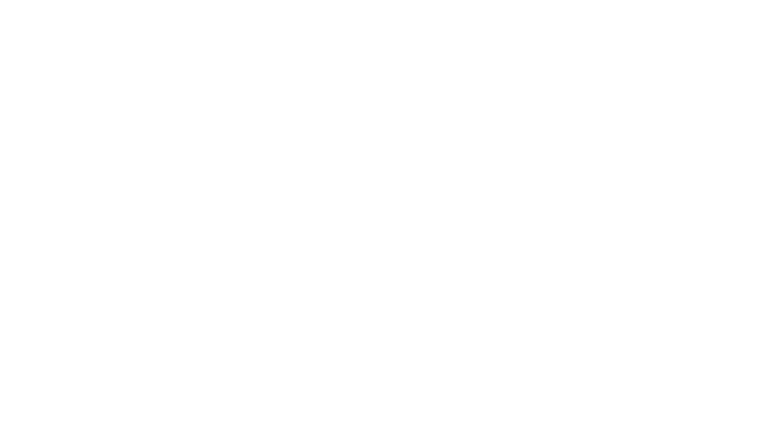
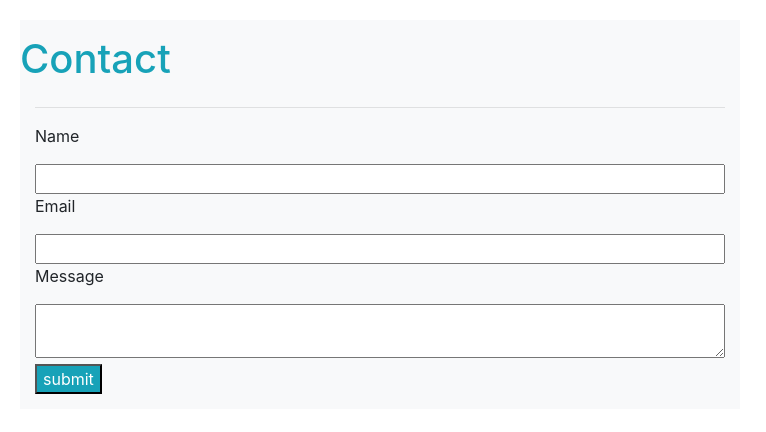
Before and after one commit to Techno-mage/responsive_portfolio, a plain HTML site: page contact.html in a window 1280 px wide. Shown: the whole page, without its empty margins (0-766 px from the left). Drawn offline with nearby package versions, Linux system fonts and the light colour scheme.

Commit message:
More or less did the contact page

```diff
--- a/assets/styles/styles.css
+++ b/assets/styles/styles.css
@@ -30,7 +30,7 @@ body{
 
 #main{
     margin:20px;
-    padding: auto;
+    padding: 15px;
     width:auto;
     max-width:720px;
 }
--- a/contact.html
+++ b/contact.html
@@ -3,9 +3,29 @@
 <head>
     <meta charset="UTF-8">
     <meta name="viewport" content="width=device-width, initial-scale=1.0">
+    <link rel="stylesheet" href="assets/styles/styles.css">
+    <link rel="stylesheet" href="https://maxcdn.bootstrapcdn.com/bootstrap/4.5.0/css/bootstrap.min.css">
     <title>Contact</title>
 </head>
 <body>
+    <main class="container bg-light" id="main">
 
+        <header class="row">
+            <h1 class="text-info">Contact</h1>
+
+        </header>
+        <hr>
+        <section>
+            <p>Name</p>
+            <input type="text" id="name" name="name_input" style="width:100%;">
+            <p>Email</p>
+            <input type="email" id="email" name="Email_input" style=width:100%;>
+            <p>Message</p>
+            <textarea name="message" style="width:100%;"></textarea>
+            <br>
+            <input type= "submit" value="submit" class= "bg-info text-white">
+            <br>
+        </section>
+    </main>
 </body>
 </html>
```
Also changed, not shown: portfolio.html (+9 -0 lines).
